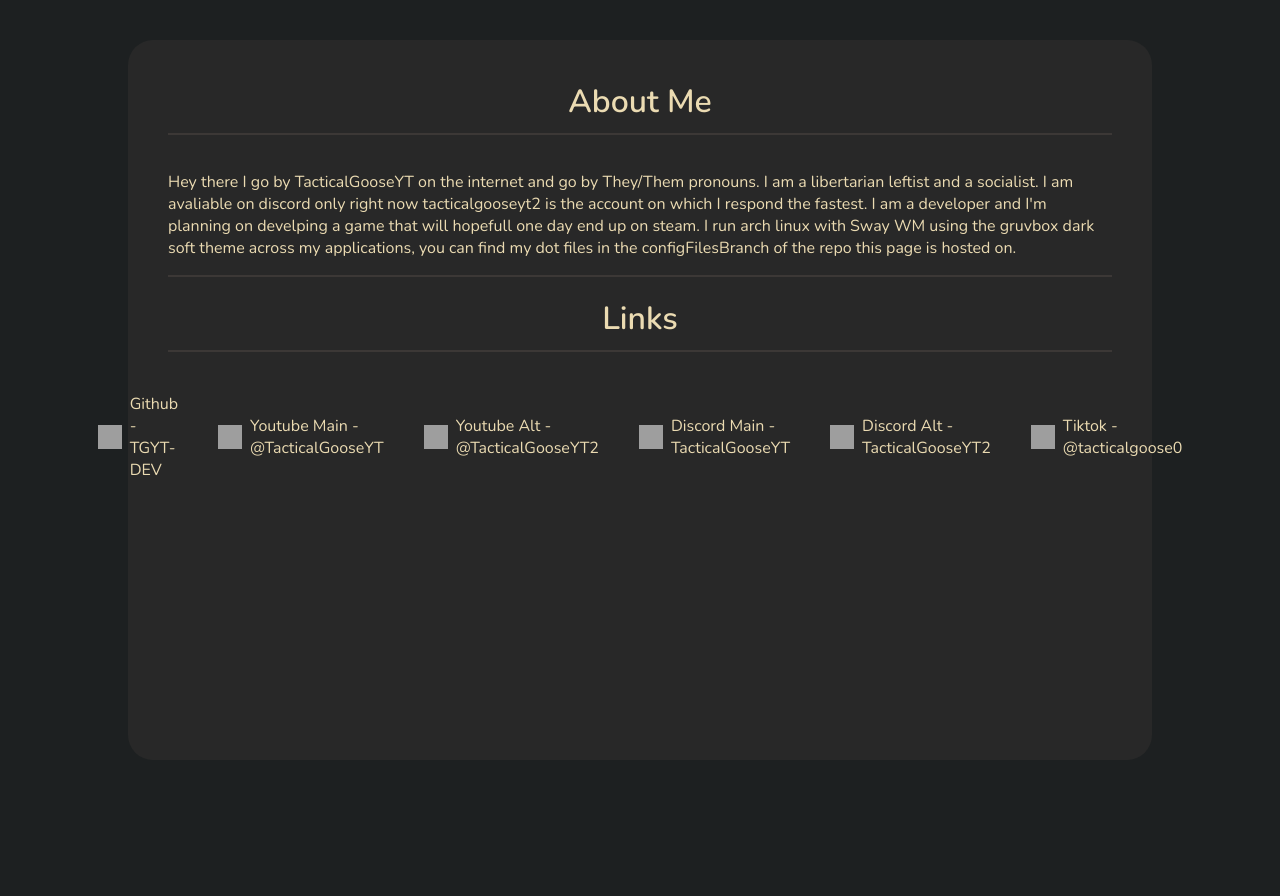
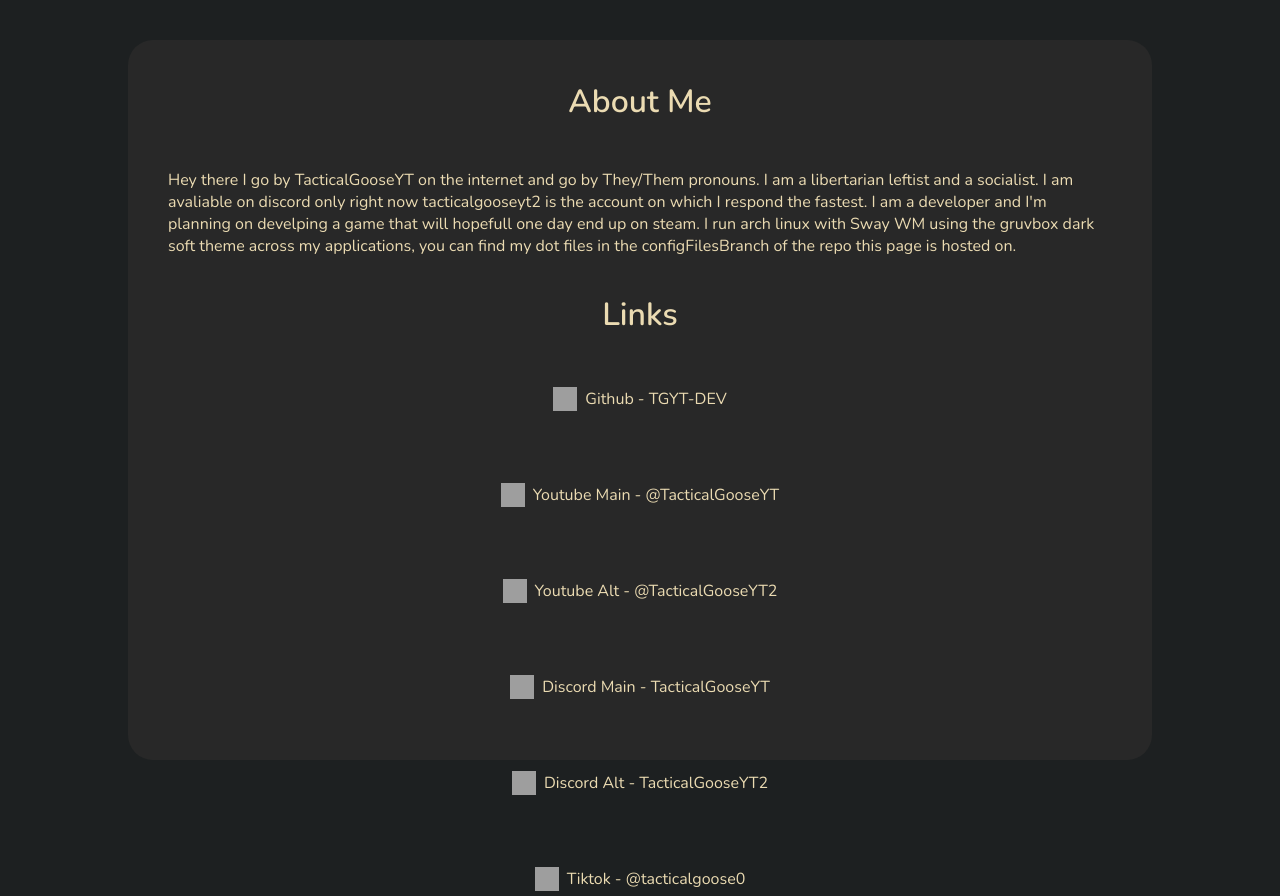
Before and after one commit to TGYT-Dev/ConfigFiles, a plain HTML site: page index.html in a window 1280 px wide. Before the commit the page ends 800 px from the top, so only its background shows below. Drawn offline with nearby package versions, Linux system fonts and the light colour scheme; grey boxes are pictures that could not be loaded.

Commit message:
changed row to column

```diff
--- a/css/styles.css
+++ b/css/styles.css
@@ -77,7 +77,7 @@ body {
 
 .social-links {
     display: flex;
-    flex-direction: row; /* horizontal */
+    flex-direction: column; /* horizontal */
     align-items: center;
     justify-content: center;
     gap: 20px; /* spacing between icons */
```
